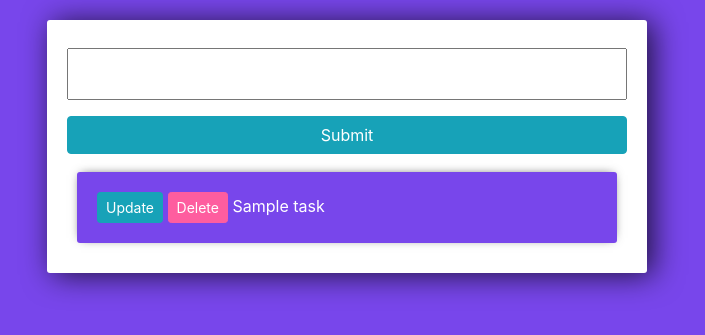
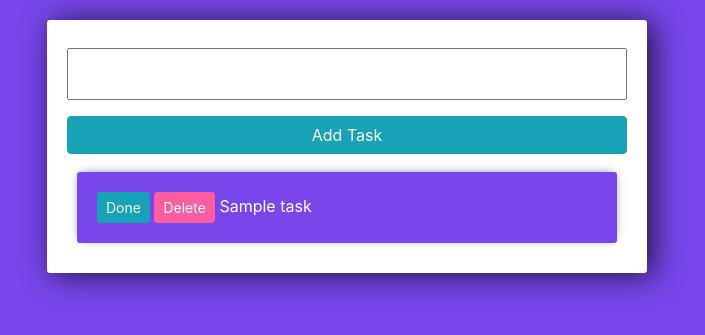
Before and after one commit to rajbahakdanyu/todo_django, a Django app: template templates/content.html in a window 1280 px wide. Shown: the part 56-391 px from the top of the page, without its empty margins (293-998 px from the left). Run offline with Django 3.2, Linux system fonts and the light colour scheme; the template is opened without the code that fills it: most values are stand-ins (such as "Sample title", 1, 10 or a date in 2020); form fields are guessed from the names that the template uses; parts of the project's set-up code (start-up, migrations or seed data) failed here and were passed over; some libraries are stand-ins or nearby versions.

Commit message:
Finishing up

```diff
--- a/tasks/forms.py
+++ b/tasks/forms.py
@@ -4,7 +4,11 @@ from django.forms import ModelForm
 from .models import *
 
 class TaskForm(forms.ModelForm):
-    title = forms.CharField(widget= forms.TextInput(attrs={'placeholder':'Enter a new task'}))
+    title = forms.CharField(
+        widget= forms.TextInput(
+            attrs={'placeholder':'Enter a new task'}
+        )
+    )
     class Meta:
         model = Task
         fields = '__all__'
--- a/tasks/urls.py
+++ b/tasks/urls.py
@@ -3,5 +3,7 @@ from django.urls import path
 from . import views
 
 urlpatterns = [
-    path('', views.index),
+    path('', views.index, name="home"),
+    path('update/<str:pk>/', views.done, name="update"),
+    path('delete/<str:pk>/', views.delete, name="delete"),
 ]
--- a/templates/content.html
+++ b/templates/content.html
@@ -3,14 +3,24 @@
 <div class="center-column">
   <form method="POST" action="/">
     {% csrf_token %} {{form.title}}
-    <input class="btn btn-info" type="submit" name="Create Task" />
+    <input class="btn btn-info" type="submit" value="Add Task" />
   </form>
 
   <div class="todo-list">
     {% for task in tasks %}
     <div class="item-row">
-      <a class="btn btn-sm btn-info" href="">Update</a>
-      <a class="btn btn-sm btn-danger" href="">Delete</a>
+      {% if task.complete == True %}
+      <a class="btn btn-sm btn-info" href="{% url 'update' task.id %}">
+        Undo
+      </a>
+      {% else %}
+      <a class="btn btn-sm btn-info" href="{% url 'update' task.id %}">
+        Done
+      </a>
+      {% endif %}
+      <a class="btn btn-sm btn-danger" href="{% url 'delete' task.id %}">
+        Delete
+      </a>
 
       {% if task.complete == True %}
       <strike>{{task}}</strike>
```
Also changed, not shown: tasks/views.py (+19 -0 lines), db.sqlite3.
